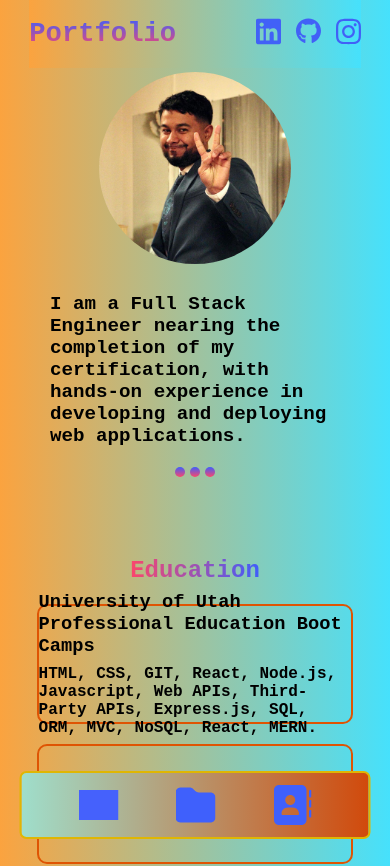
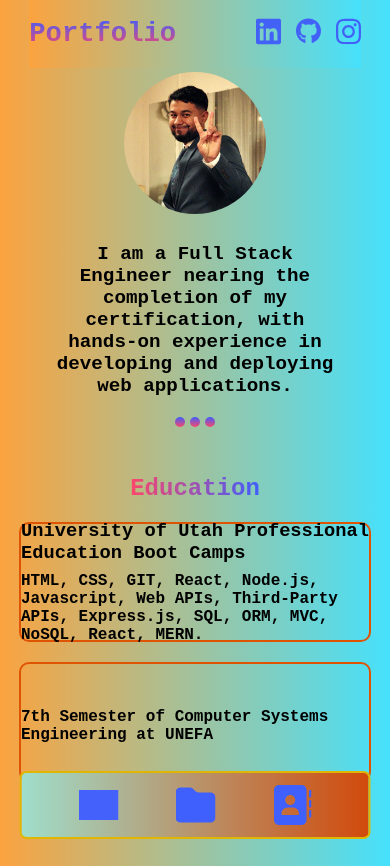
Before and after one commit to rickenofficial/Portfolio, a React (Vite) app: page /Portfolio-React/sobremi in a window 390 px wide. Shown: the top 866 px of the page. Built offline with nearby package versions, Linux system fonts and the light colour scheme; grey boxes are pictures that could not be loaded.

Commit message:
fixing css styles for the about me page

```diff
--- a/src/SobreMi/SobreMi.module.css
+++ b/src/SobreMi/SobreMi.module.css
@@ -1,23 +1,28 @@
-.SobreMi{
-    padding-bottom: 8vh ;
+.SobreMi {
+    padding-bottom: 8vh;
     width: 85%;
-    height: 92vh;
     margin: auto;
     display: grid;
     justify-content: center;
     align-items: center;
     gap: 5rem;
-    grid-template-columns: repeat(auto-fill,minmax(22rem, 1fr));
+    grid-template-columns: repeat(auto-fit, minmax(22rem, 1fr)); /* Mejor ajuste para pantallas pequeñas */
+    grid-template-rows: auto; /* Controlar mejor el layout */
+    height: auto; /* Dejar que el contenido determine la altura */
 }
 
-.SobreMi .intro{
+/* Intro Section */
+.SobreMi .intro {
     z-index: 9;
     display: flex;
     flex-direction: column;
     gap: 20px;
     overflow: hidden;
+    align-items: center; /* Centrar contenido */
+    text-align: center; /* Mejor legibilidad en pantallas pequeñas */
 }
 
+/* Imagen */
 .SobreMi .intro .img {
     margin: auto;
 }
@@ -25,42 +30,37 @@
 .SobreMi .intro .img img {
     width: 250px;
     height: 250px;
-    border: 4px solid rgba(223, 3, 205, 0);
+    border: 4px solid transparent; /* Usa "transparent" en lugar de rgba */
     border-radius: 50%;
-    -webkit-border-radius: 50%;
-    -moz-border-radius: 50%;
-    -ms-border-radius: 50%;
-    -o-border-radius: 50%;
-    /* con esto evite que se salga la imagen del circulo */
-    overflow: hidden;
-    /* con esto queda la imagen dentro del circulo */
     object-fit: cover;
-    /* con esto centre mi imagen */
     object-position: top;
+    transition: all 0.3s ease-in-out; /* Añadir transición para hover */
 }
 
-.SobreMi .intro p{
-  font-size: 1.2rem;
-  font-weight: 600;
+/* Texto de introducción */
+.SobreMi .intro p {
+    font-size: 1.2rem;
+    font-weight: 600;
+    text-align: center; /* Centrar texto */
+    max-width: 600px; /* Limitar ancho del párrafo */
 }
 
-.SobreMi .intro .adornos div{
-  width: 10px;
-  height: 10px;
-  background: linear-gradient( #3f5efb, #fc466b) ;
-  border-radius: 50%;
-  -webkit-border-radius: 50%;
-  -moz-border-radius: 50%;
-  -ms-border-radius: 50%;
-  -o-border-radius: 50%;
+/* Adornos */
+.SobreMi .intro .adornos {
+    display: flex;
+    gap: 5px;
+    justify-content: center;
 }
 
-.SobreMi .intro .adornos{
-    display: flex;
-    gap: 5px;
+.SobreMi .intro .adornos div {
+    width: 10px;
+    height: 10px;
+    background: linear-gradient(#3f5efb, #fc466b);
+    border-radius: 50%;
 }
 
-.SobreMi .edu{
+/* Sección de educación */
+.SobreMi .edu {
     z-index: 9;
     display: flex;
     flex-direction: column;
@@ -68,7 +68,7 @@
     gap: 20px;
 }
 
-.SobreMi .edu div{
+.SobreMi .edu div {
     min-width: 310px;
     border: 2px solid rgb(223, 84, 3);
     border-radius: 10px;
@@ -77,34 +77,45 @@
     display: flex;
     flex-direction: column;
     justify-content: center;
-    align-items: center ;
+    align-items: center;
     gap: 8px;
+    transition: all 0.3s ease-in-out; /* Añadir transición para hover */
 }
 
-.SobreMi .edu div:hover{
-    background:linear-gradient(180deg, #fba33f, #46e1fc) ;
+.SobreMi .edu div:hover {
+    background: linear-gradient(180deg, #fba33f, #46e1fc);
     color: antiquewhite;
+    transform: scale(1.05); /* Añadir escala suave al hacer hover */
 }
 
-@media (max-width: 900px){
+/* Media Queries */
+@media (max-width: 1400px) {
+    .SobreMi {
+        padding-bottom: 16vh;
+    }
 
-    .SobreMi{
-        height: auto;
-        padding-bottom:16vh ;
-    }
-    .SobreMi .intro .img img{
+    .SobreMi .intro .img img {
         width: 200px;
         height: 200px;
     }
 
-    .SobreMi .intro{
-        justify-content: center;
-        align-items: center;
+    .SobreMi .intro p {
+        width: 290px;
+    }
+}
+
+@media (max-width: 768px) {
+    .SobreMi {
+        width: 90%; /* Ajustar para pantallas más pequeñas */
+        gap: 3rem; /* Reducir el espacio entre elementos */
     }
 
-    .SobreMi .intro p{
-        width: 290px;
+    .SobreMi .intro .img img {
+        width: 150px;
+        height: 150px;
     }
 
-
+    .SobreMi .edu div {
+        width: 100%; /* Ajustar la sección de educación para que ocupe todo el ancho */
+    }
 }
```
